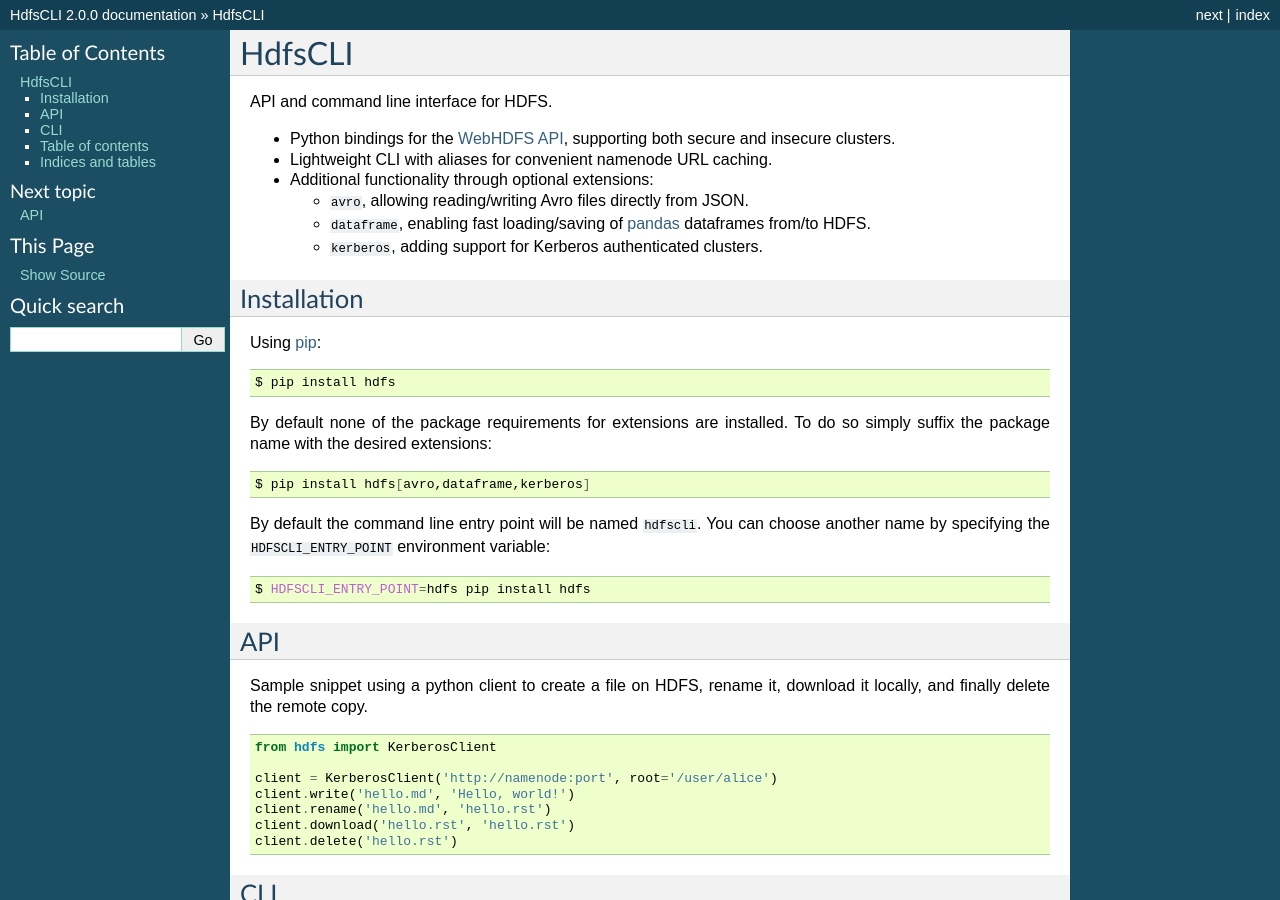
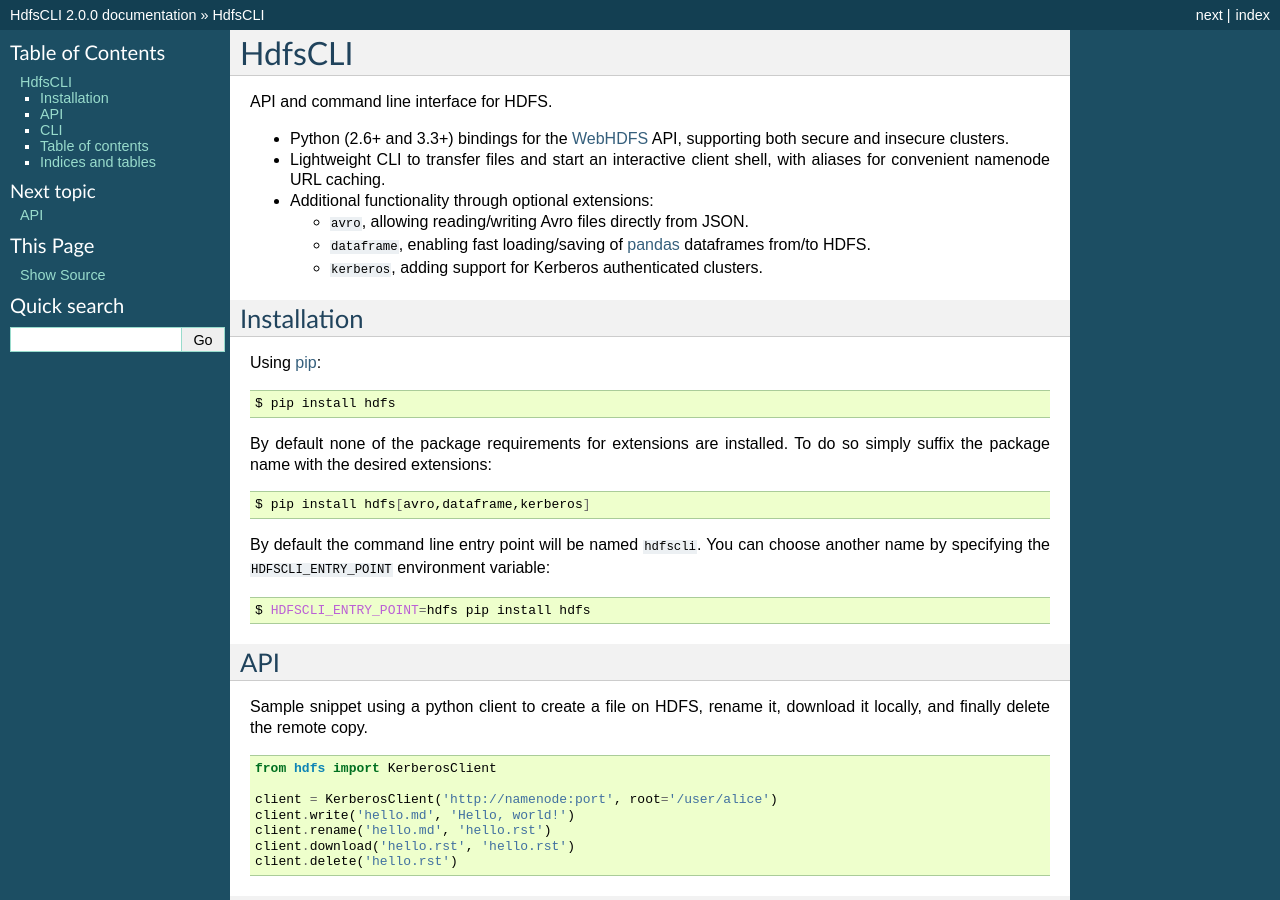
Before and after one commit to mtth/hdfs, a Sphinx documentation site: the page built from doc/index.rst, in a window 1280 px wide and 900 px high. Built offline with Sphinx 7.4.7, drawn with Linux system fonts in a browser that asks for light colours.

Commit message:
Update documentation.
[ci skip]

```diff
--- a/doc/index.rst
+++ b/doc/index.rst
@@ -6,9 +6,10 @@ HdfsCLI
 
 API and command line interface for HDFS.
 
-* Python bindings for the `WebHDFS API`_, supporting both secure and insecure
-  clusters.
-* Lightweight CLI with aliases for convenient namenode URL caching.
+* Python (2.6+ and 3.3+) bindings for the WebHDFS_ API, supporting both secure
+  and insecure clusters.
+* Lightweight CLI to transfer files and start an interactive client shell, with
+  aliases for convenient namenode URL caching.
 * Additional functionality through optional extensions:
 
   + `avro`, allowing reading/writing Avro files directly from JSON.
```
Also changed, not shown: other parts of doc/index.rst (+1 -1 lines), README.rst (+4 -3 lines).
